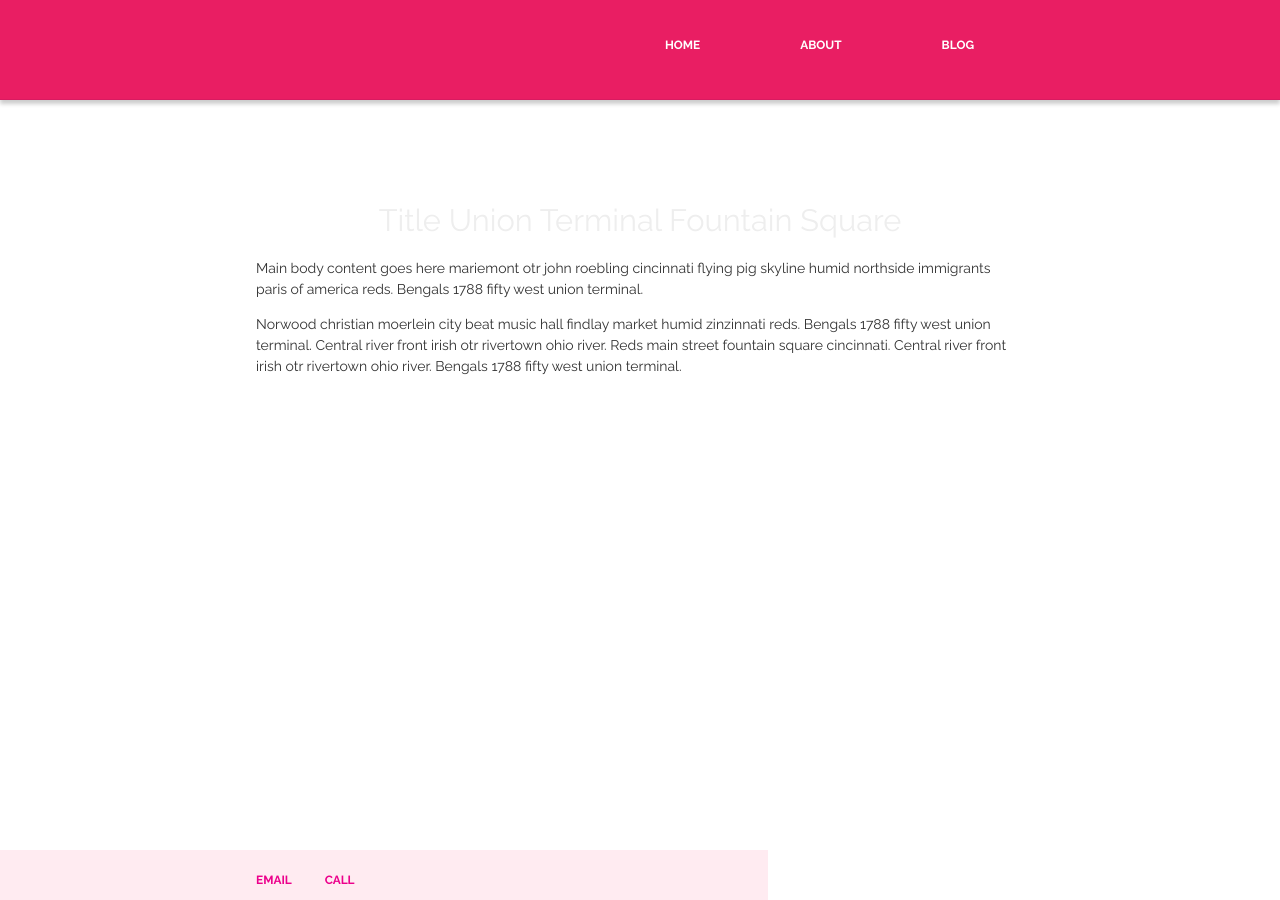
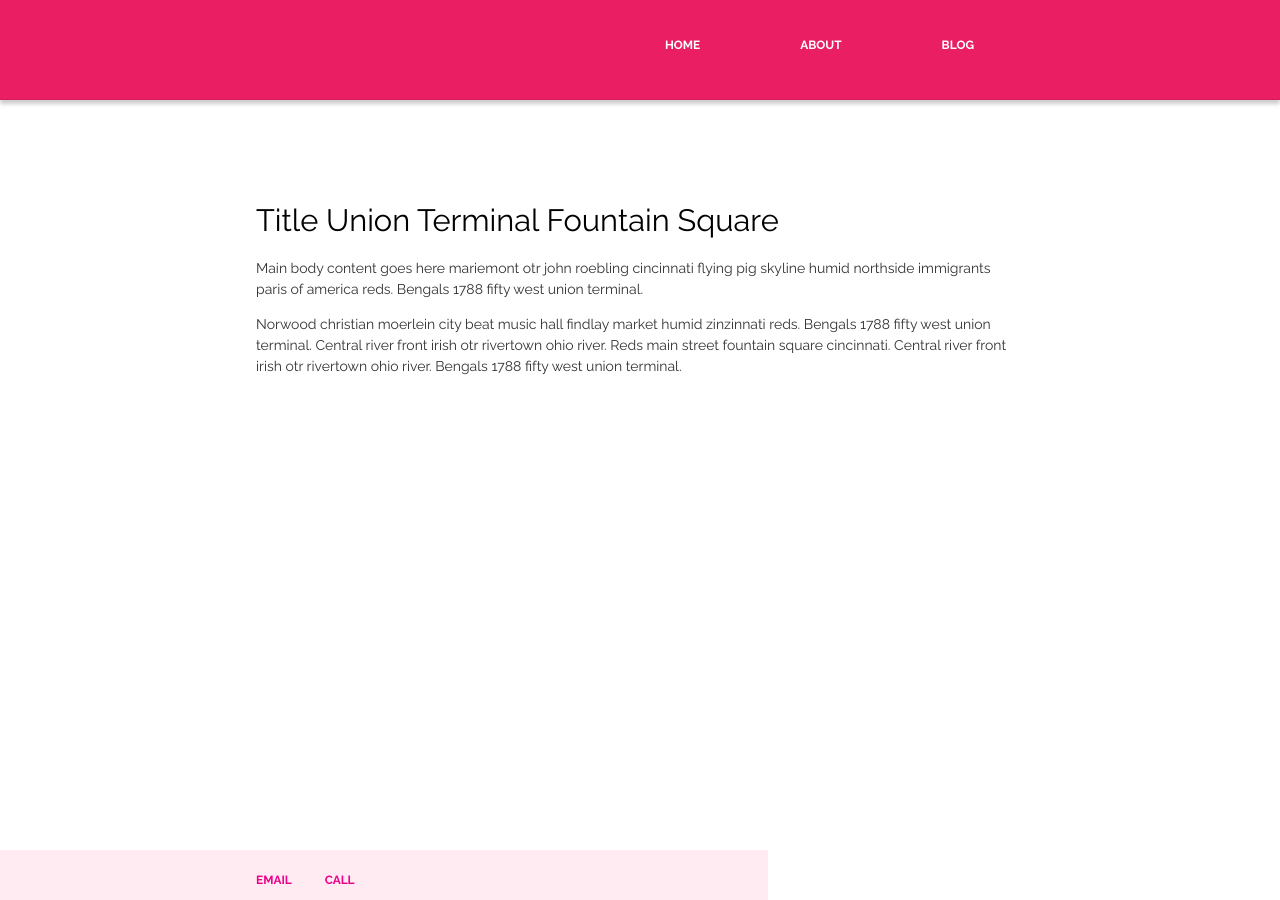
Before and after one commit to banbanbana/happybana.github.io, a Jekyll site: the page index.html, which Jekyll copies as it is, in a window 1280 px wide. Built offline with Jekyll 4.4.1, drawn with Linux system fonts in a browser that asks for light colours.

Commit message:
Update test.css

```diff
--- a/css/test.css
+++ b/css/test.css
@@ -23,7 +23,7 @@ header {
 	  font-weight: 800;
 	  font-size: 30px;
 	  line-height: 40px;
-}*/
+}
 
 h1 {
 	  text-align: center;
@@ -32,7 +32,7 @@ h1 {
 	  color: #eee;
 	  font-weight: 800;
 	  font-size: 40px;
-}
+}*/
 
 nav > ul {
   	float: right;
@@ -153,9 +153,6 @@ label:after{
 		  z-index: 9999;
 		  float: none;
 	}
-h1 {
-	  font-size: 26px;
-}
 }
 
 
```
